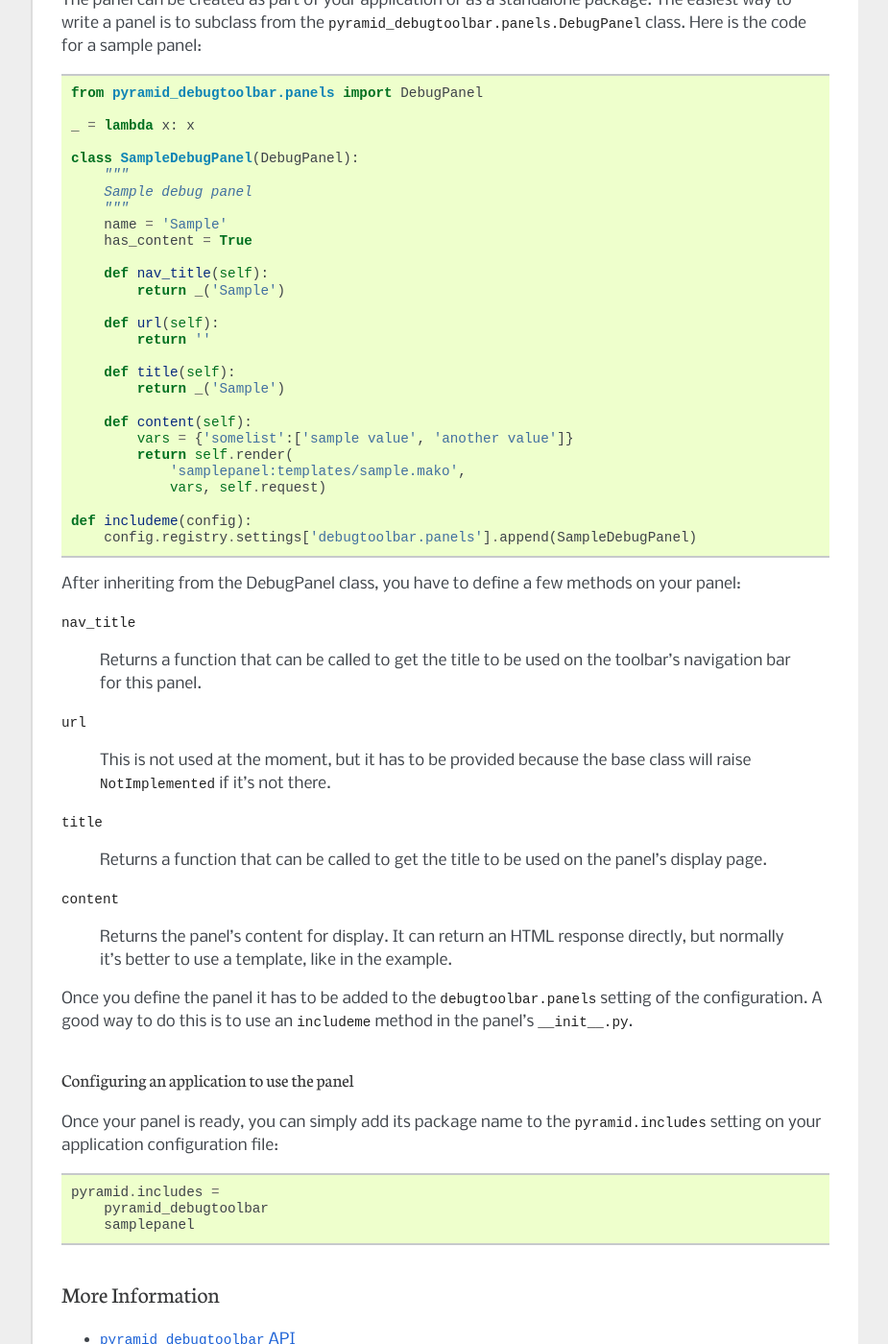
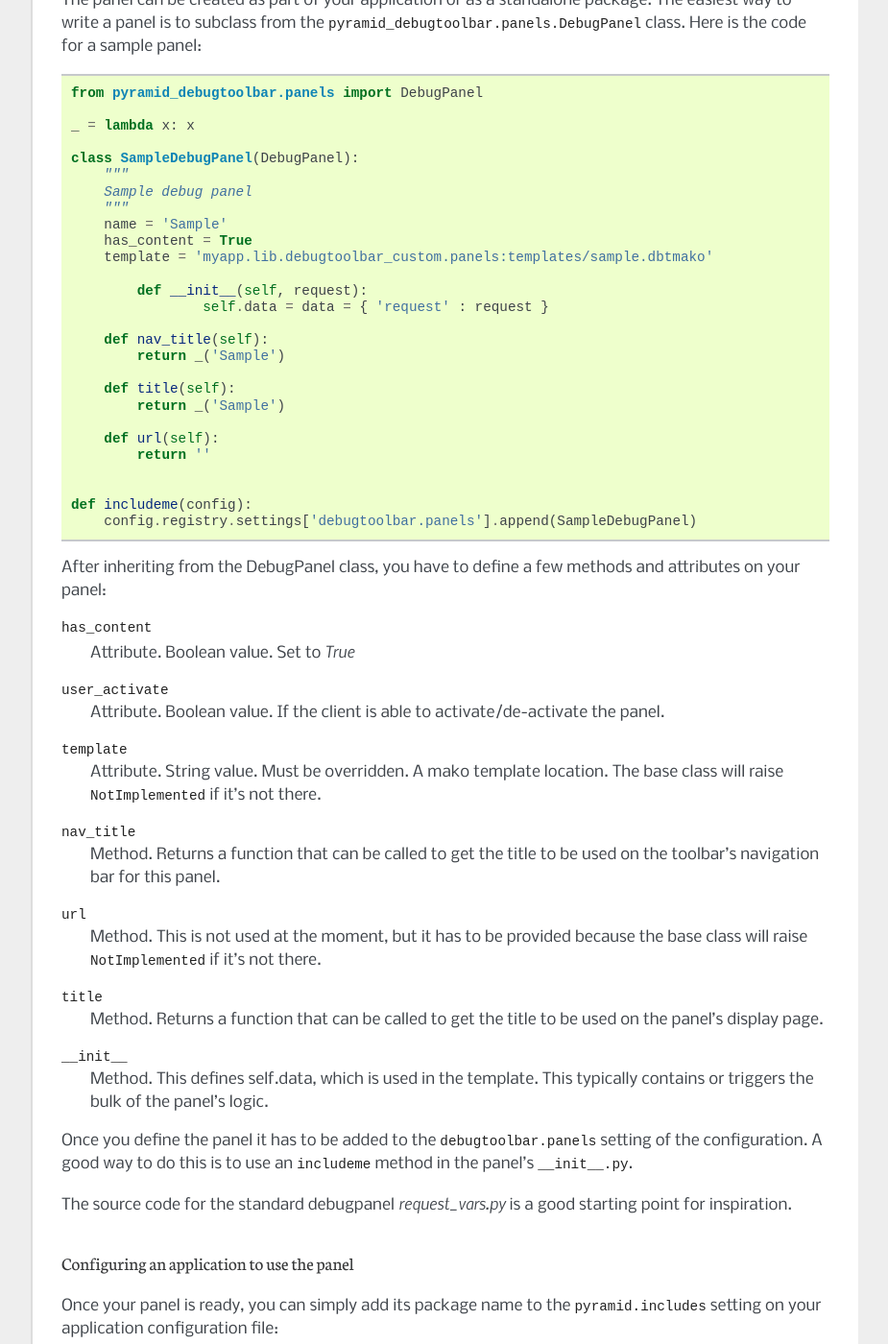
Before and after one commit to Pylons/pyramid_debugtoolbar, a Sphinx documentation site: the page built from docs/index.rst, in a window 1280 px wide and 1400 px high, scrolled down 17101 px. Shown: the whole window at 96% size, without its empty margins (198-1123 px from the left). Built offline with Sphinx 7.4.7, drawn with Linux system fonts in a browser that asks for light colours.

Commit message:
docs update on custom panel

```diff
--- a/CONTRIBUTORS.txt
+++ b/CONTRIBUTORS.txt
@@ -114,3 +114,4 @@
 - Chris Rossi, 2014/02/11
 - Brian Rue, 2014/04/21
 - Bert JW Regeer, 2014-04-25
+- Jonathan Vanasco, 2014-04-30
--- a/docs/index.rst
+++ b/docs/index.rst
@@ -439,51 +439,60 @@
        """
        name = 'Sample'
        has_content = True
+       template = 'myapp.lib.debugtoolbar_custom.panels:templates/sample.dbtmako'
+
+	   def __init__(self, request):
+		   self.data = data = { 'request' : request }
 
        def nav_title(self):
+           return _('Sample')
+
+       def title(self):
            return _('Sample')
 
        def url(self):
            return ''
 
-       def title(self):
-           return _('Sample')
-
-       def content(self):
-           vars = {'somelist':['sample value', 'another value']}
-           return self.render(
-               'samplepanel:templates/sample.mako',
-               vars, self.request)
 
    def includeme(config):
        config.registry.settings['debugtoolbar.panels'].append(SampleDebugPanel)
 
-After inheriting from the DebugPanel class, you have to define a few methods on
-your panel:
+After inheriting from the DebugPanel class, you have to define a few methods and
+attributes on your panel:
+
+``has_content``
+  Attribute.  Boolean value.  Set to `True`
+
+``user_activate``
+ Attribute.  Boolean value.  If the client is able to activate/de-activate the
+ panel.
+
+``template``
+  Attribute.  String value.  Must be overridden.  A mako template location.
+  The base class will raise ``NotImplemented`` if it's not there.
 
 ``nav_title``
-
-  Returns a function that can be called to get the title to be used on the
-  toolbar's navigation bar for this panel.
+  Method.  Returns a function that can be called to get the title to be used on
+  the toolbar's navigation bar for this panel.
 
 ``url``
-
-  This is not used at the moment, but it has to be provided because the base
-  class will raise ``NotImplemented`` if it's not there.
+  Method. This is not used at the moment, but it has to be provided because the
+  base class will raise ``NotImplemented`` if it's not there.
 
 ``title``
+  Method.  Returns a function that can be called to get the title to be used on
+  the panel's display page.
 
-  Returns a function that can be called to get the title to be used on the
-  panel's display page.
-
-``content``
-
-  Returns the panel's content for display. It can return an HTML response
-  directly, but normally it's better to use a template, like in the example.
+``__init__``
+  Method.  This defines self.data, which is used in the template.  This
+  typically contains or triggers the bulk of the panel's logic.
 
 Once you define the panel it has to be added to the ``debugtoolbar.panels``
 setting of the configuration. A good way to do this is to use an ``includeme``
 method in the panel's ``__init__.py``.
+
+The source code for the standard debugpanel `request_vars.py` is a good starting
+point for inspiration.
 
 Configuring an application to use the panel
 ~~~~~~~~~~~~~~~~~~~~~~~~~~~~~~~~~~~~~~~~~~~
```
